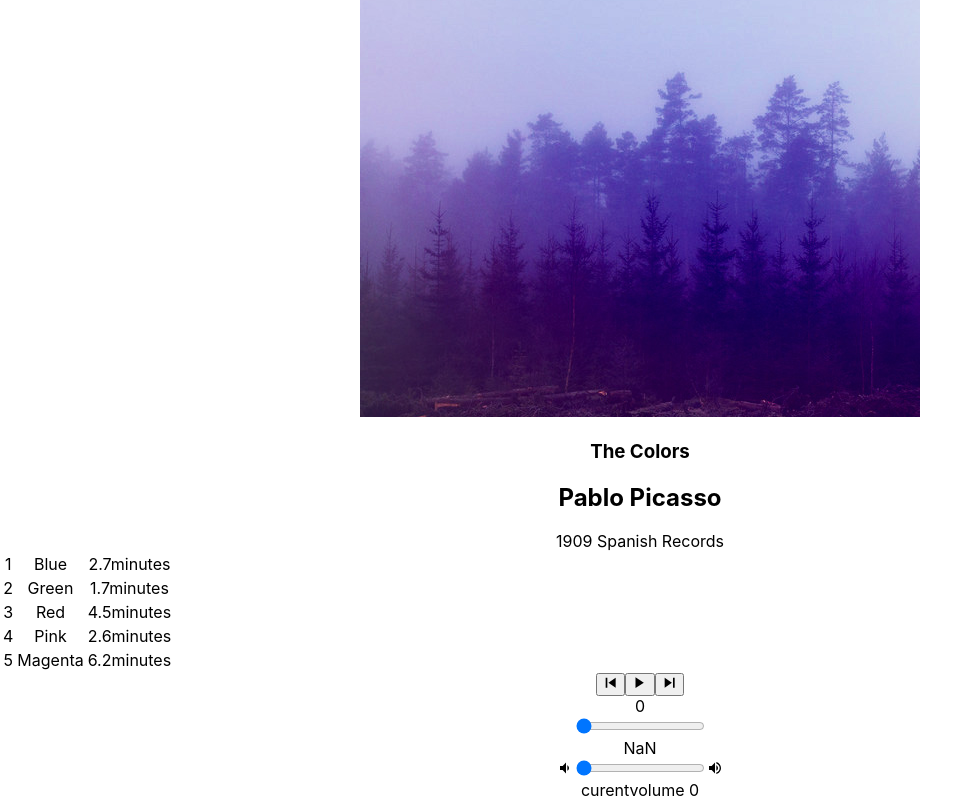
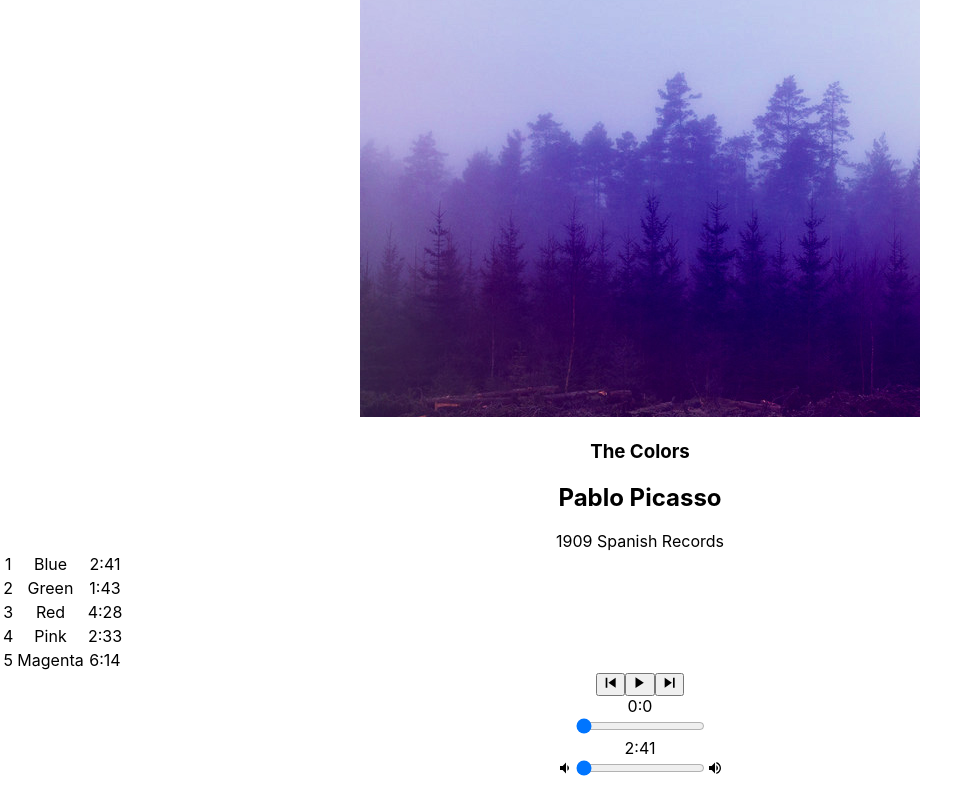
Before and after one commit to grace-ko/bloc-jams-react, a React (Create React App) app: page /album/the-colors in a window 1280 px wide. Shown: the part 245-1045 px from the top of the page, without its empty margins (0-979 px from the left). Built offline with nearby package versions, Linux system fonts and the light colour scheme.

Commit message:
completed: assignment-rangeInputs

```diff
--- a/src/components/Album.js
+++ b/src/components/Album.js
@@ -98,7 +98,14 @@ class Album extends Component {
   mouseLeave(index) {
     this.setState({ hovered: null });
   }
-
+  formatTime(seconds) {
+    if(typeof(parseInt(seconds)) !== 'number') {
+      return '-:--'
+    }
+    let minute = Math.floor(seconds / 60);
+    let second = Math.floor(seconds % 60);
+    return `${minute}:${second}`;
+  }
   button(index) {
     if(!this.state.isPlaying && this.state.hovered === index) {
       return <ion-icon name="arrow-dropright-circle"></ion-icon>;
@@ -132,7 +139,7 @@ class Album extends Component {
               <tr key={index} className="song" onClick={() => this.handleSongClick(song)} onMouseEnter={() => this.mouseOver(index)} onMouseLeave={() => this.mouseLeave(index)}>
                 <td>{this.button(index)}</td>
                 <td>{song.title}</td>
-                <td>{(song.duration/60).toFixed(1)}minutes</td>
+                <td>{this.formatTime(song.duration)}</td>
               </tr>
             )
           }
@@ -149,6 +156,8 @@ class Album extends Component {
           handleNextClick={() => this.handleNextClick()}
           handleTimeChange={(e) => this.handleTimeChange(e)}
           handleVolumeChange={(e) => this.handleVolumeChange(e)}
+          formattedCurrentTime={() => this.formatTime(this.state.currentTime)}
+          formattedDuration={() => this.formatTime(this.state.duration)}
         />
       </section>
     );
--- a/src/components/PlayerBar.js
+++ b/src/components/PlayerBar.js
@@ -16,7 +16,7 @@ class PlayerBar extends Component {
           </button>
         </section>
         <section id="time-control">
-          <div className="current-time">{this.props.currentTime}</div>
+          <div className="current-time">{this.props.formattedCurrentTime(this.props.currentTime)}</div>
           <input
             type="range"
             className="seek-bar"
@@ -26,7 +26,7 @@ class PlayerBar extends Component {
             step="0.01"
             onChange={this.props.handleTimeChange}
           />
-          <div className="total-time">{this.props.duration}</div>
+          <div className="total-time">{this.props.formattedDuration(this.props.duration)}</div>
         </section>
         <section id="volume-control">
           <ion-icon name="volume-low"></ion-icon>
@@ -40,7 +40,6 @@ class PlayerBar extends Component {
             onChange={this.props.handleVolumeChange}
           />
           <ion-icon name="volume-high"></ion-icon>
-          <div>curentvolume {this.props.volume}</div>
         </section>
       </section>
     );
```
